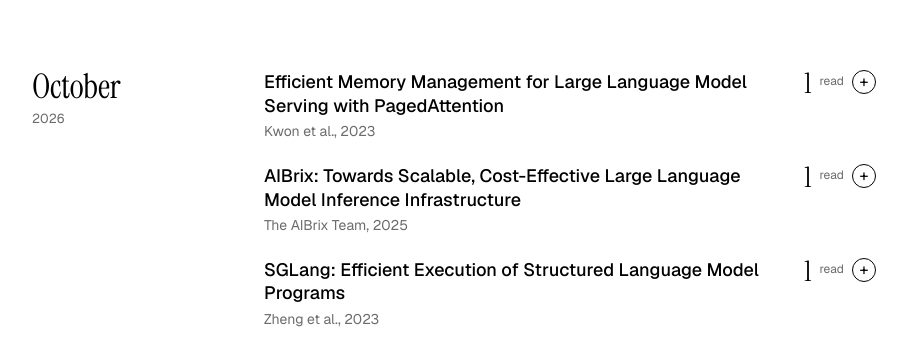
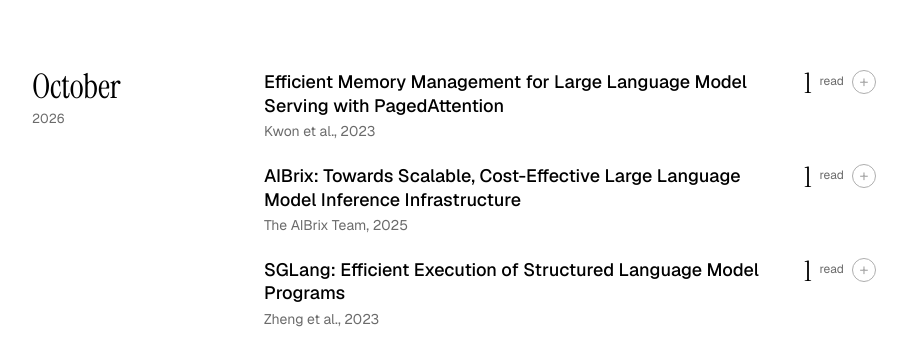
Before and after one commit to franzego/Franz-Manifesto, a plain HTML site: page index.html in a window 1280 px wide. Shown: the part 459-800 px from the top of the page, without its empty margins (186-1093 px from the left). Drawn offline with nearby package versions, Linux system fonts and the light colour scheme.

Commit message:
fix: remove + icon hover

```diff
--- a/index.html
+++ b/index.html
@@ -220,22 +220,21 @@
 			padding-top: 2px
 		}
 
-		.r button {
-			font: inherit;
+		.r .plus {
+			flex: 0 0 auto;
 			width: 24px;
 			height: 24px;
 			border-radius: 50%;
-			border: 1px solid var(--ink);
-			background: var(--bg);
-			color: var(--ink);
-			cursor: pointer;
+			border: 1px solid var(--soft);
+			color: var(--soft);
+			display: flex;
+			align-items: center;
+			justify-content: center;
+			font-size: 16px;
 			line-height: 1;
-			padding: 0
-		}
-
-		.r button:hover {
-			background: var(--ink);
-			color: var(--bg)
+			opacity: .55;
+			cursor: default;
+			user-select: none
 		}
 
 		.empty {
@@ -302,10 +301,6 @@
 		.month h2,
 		.month li {
 			animation: up .8s var(--d, 0s) cubic-bezier(.2, .8, .2, 1) backwards
-		}
-
-		.still * {
-			animation: none !important
 		}
 
 		@media(prefers-reduced-motion:reduce) {
@@ -385,12 +380,9 @@
 		const TYPES = [["papers", "Papers"], ["articles", "Articles"], ["blogs", "Blogs"]];
 		let current = "papers";
 
-		const key = e => "franzmanifesto:" + e.type + ":" + e.t;
-		function reads(e) {try {const v = localStorage.getItem(key(e)); return v === null ? e.reads : parseInt(v, 10);} catch (_) {return e.reads;} }
-		function bump(e) {const n = reads(e) + 1; try {localStorage.setItem(key(e), String(n));} catch (_) {e.reads = n;} document.body.classList.remove("intro"); render(false);}
 		const esc = s => String(s).replace(/[&<>"]/g, c => ({"&": "&amp;", "<": "&lt;", ">": "&gt;", '"': "&quot;"}[c]));
 
-		function render(anim = true) {
+		function render() {
 			const tabs = document.getElementById("tabs");
 			tabs.innerHTML = TYPES.map(([k, l]) => {
 				const c = ENTRIES.filter(e => e.type === k).length;
@@ -400,7 +392,6 @@
 
 			const list = ENTRIES.filter(e => e.type === current);
 			const out = document.getElementById("out");
-			out.className = anim ? "" : "still";
 			if (!list.length) {out.innerHTML = '<p class="empty">Nothing here yet. Add your first entry.</p>'; return;}
 
 			const groups = {};
@@ -408,19 +399,17 @@
 			out.innerHTML = Object.keys(groups).sort().reverse().map((m, mi) => {
 				const [y, mm] = m.split("-"); const items = groups[m];
 				const li = items.map((e, k) => {
-					const idx = ENTRIES.indexOf(e);
 					const title = e.url ? `<a class="t" href="${esc(e.url)}" target="_blank" rel="noopener">${esc(e.t)}</a>` : `<span class="t">${esc(e.t)}</span>`;
-					const n = reads(e);
+					const n = e.reads;
 					return `<li style="--d:${(1 + mi * 0.15 + k * 0.08).toFixed(2)}s">${title}
         <div class="m">${esc(e.by || "")}${e.built ? "<i>Implemented</i>" : ""}</div>
         ${e.note ? `<div class="n">${esc(e.note)}</div>` : ""}
-        <div class="r"><b>${n}</b><small>${n === 1 ? "read" : "reads"}</small><button data-i="${idx}" aria-label="Add a read to ${esc(e.t)}">+</button></div>
+        <div class="r"><b>${n}</b><small>${n === 1 ? "read" : "reads"}</small><span class="plus" aria-hidden="true">+</span></div>
       </li>`;
 				}).join("");
 				return `<section class="month" style="--d:${(0.95 + mi * 0.15).toFixed(2)}s"><h2>${MONTHS[+mm - 1]}<span>${y}</span></h2><ul>${li}</ul></section>`;
 			}).join("");
-			out.querySelectorAll(".r button").forEach(b => b.onclick = () => bump(ENTRIES[+b.dataset.i]));
-			if (anim && !matchMedia("(prefers-reduced-motion: reduce)").matches) {
+			if (!matchMedia("(prefers-reduced-motion: reduce)").matches) {
 				out.querySelectorAll(".r b").forEach((el, i) => {
 					const to = +el.textContent, t0 = performance.now() + 1000 + i * 80;
 					el.textContent = 0;
```
